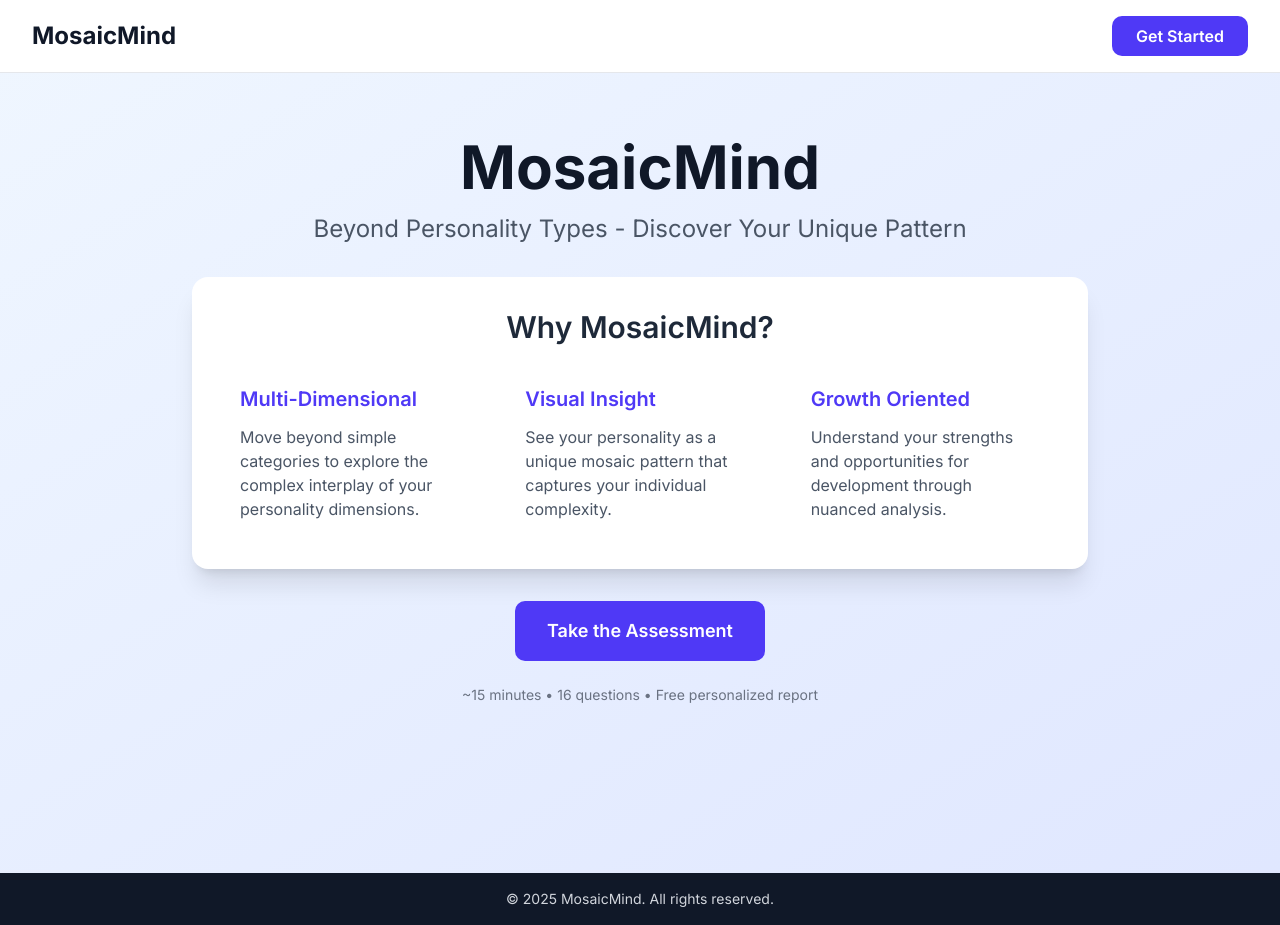
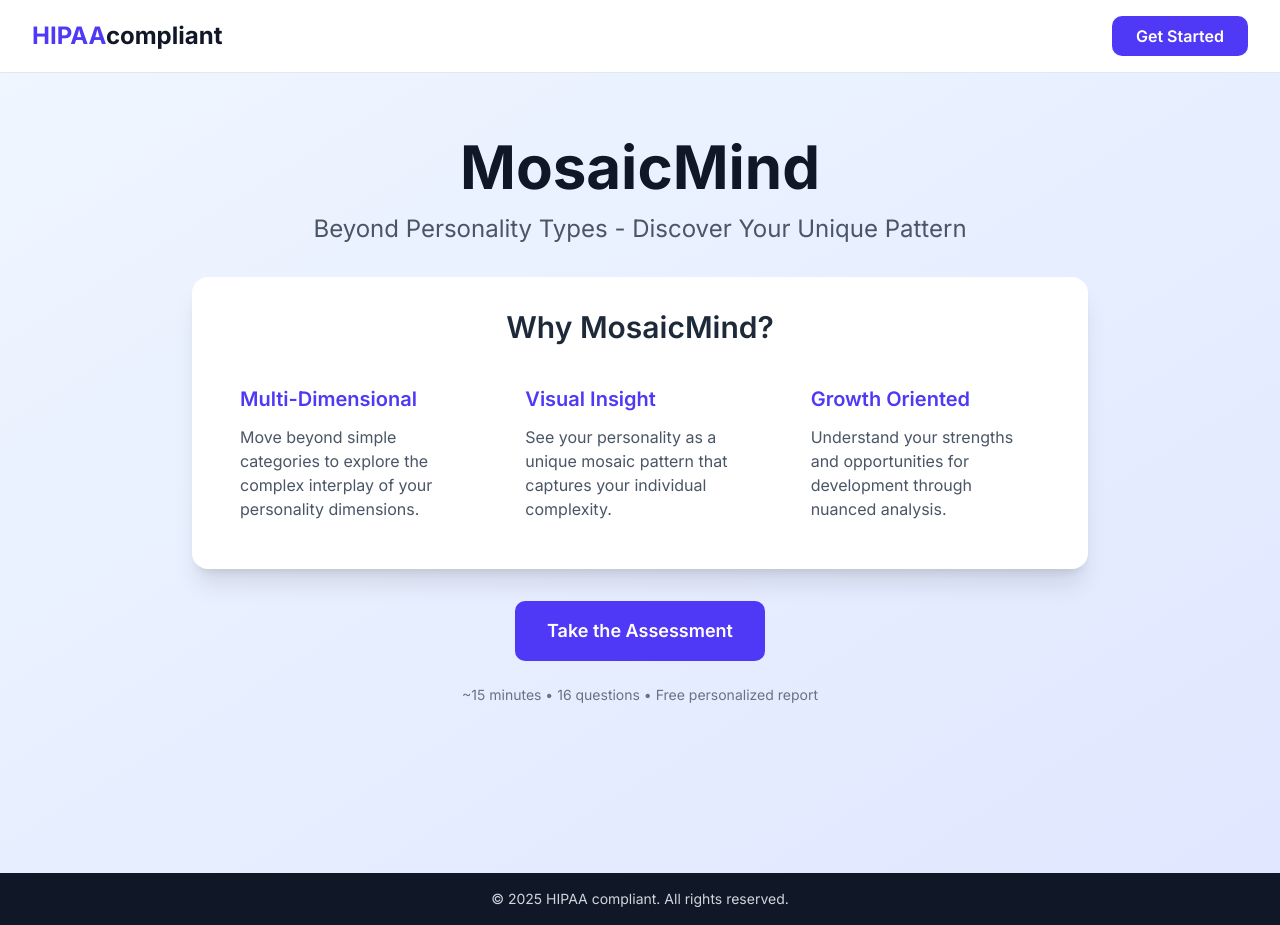
Before and after one commit to husnainmcs/mosaic-mind, a Next.js app: page / in a window 1280 px wide. Built offline with nearby package versions, Linux system fonts and the light colour scheme.

Commit message:
feat: branding added

```diff
--- a/components/Footer.tsx
+++ b/components/Footer.tsx
@@ -5,7 +5,7 @@ export default function Footer() {
     {/* Bottom Bar */}
     <div className="flex justify-center items-center">
      <p className="text-gray-300 text-sm">
-      © {new Date().getFullYear()} MosaicMind. All rights reserved.
+      © {new Date().getFullYear()} HIPAA compliant. All rights reserved.
      </p>
     </div>
    </div>
--- a/components/Header.tsx
+++ b/components/Header.tsx
@@ -9,8 +9,7 @@ export default function Header() {
      <div className="flex items-center">
       <h1 className="text-2xl font-bold text-gray-900">
        <Link href="/">
-        MosaicMind
-        {/* <span className="text-indigo-600">MosaicMind</span>Comprehensive */}
+        <span className="text-indigo-600">HIPAA</span>compliant
        </Link>
       </h1>
      </div>
```
